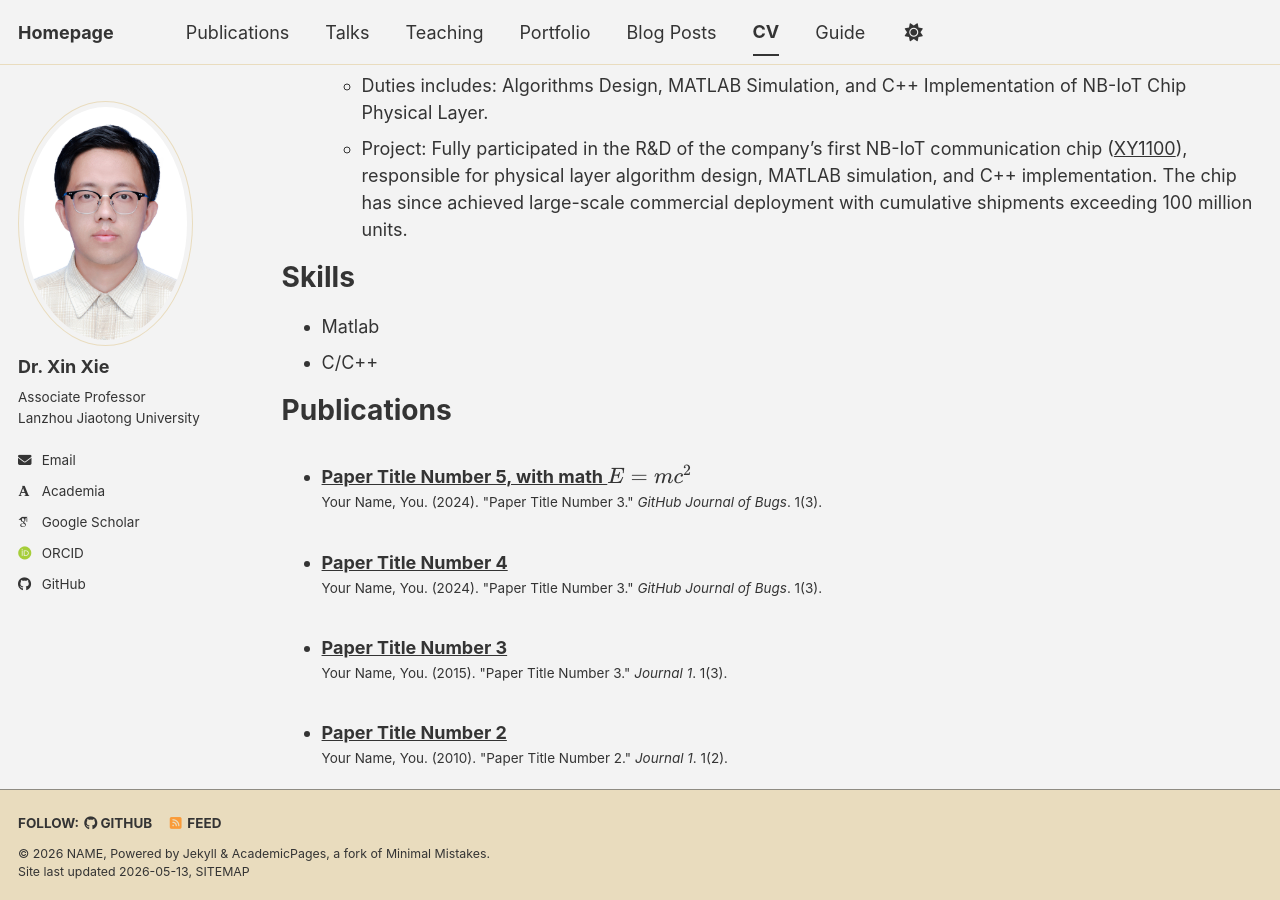
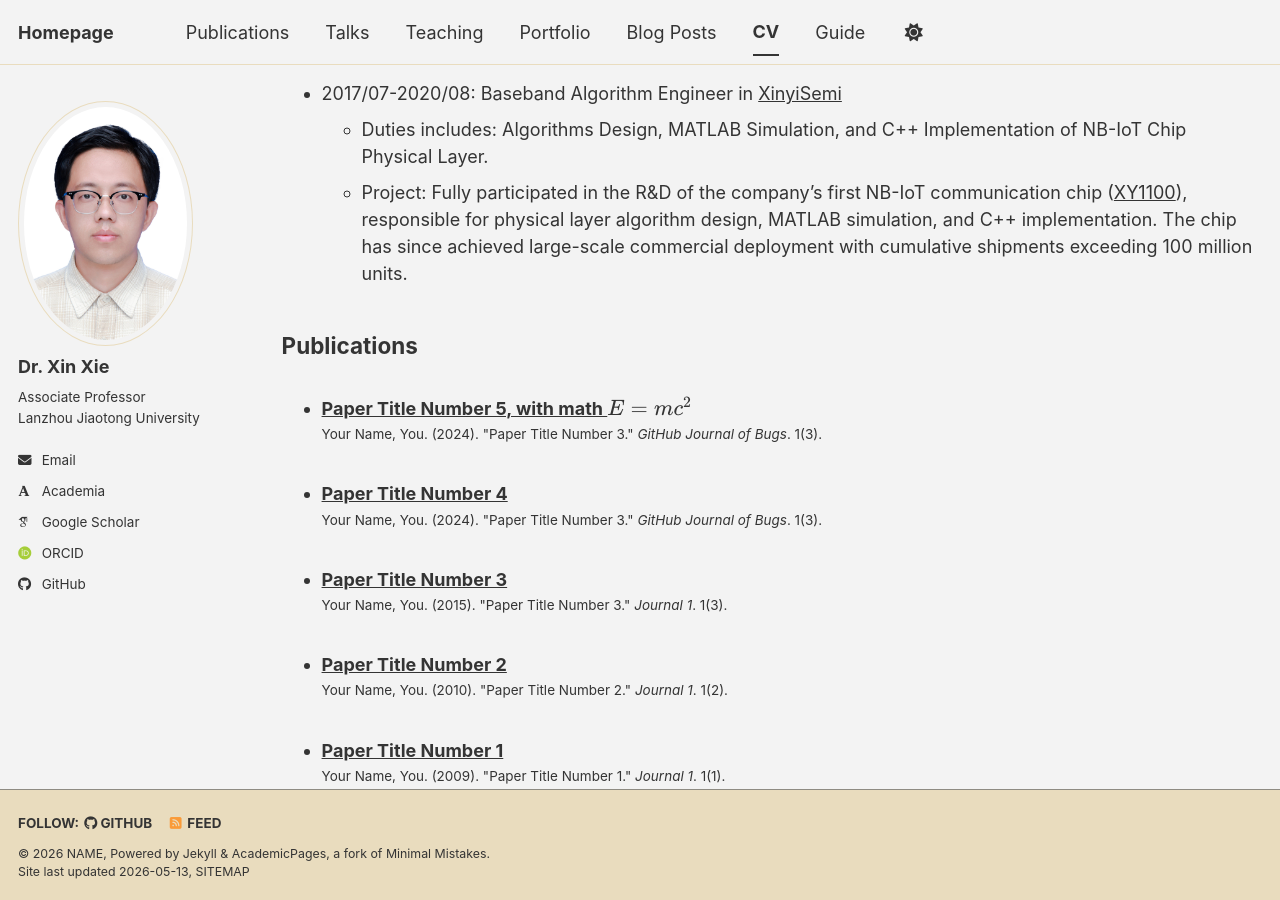
Before and after one commit to xiexin312/xiexin312.github.io, a Jekyll site: the page built from _pages/cv.md, in a window 1280 px wide and 900 px high, scrolled down 355 px. Built offline with Jekyll 4.4.1, drawn with Linux system fonts in a browser that asks for light colours; some web fonts are replaced; a script bundle is joined from its source files by our own code; library files that are not in the unit come from our copies.

Commit message:
Update cv.md

```diff
--- a/_pages/cv.md
+++ b/_pages/cv.md
@@ -9,41 +9,31 @@
 
 {% include base_path %}
 
-Education
-======
+## Education
 * Ph.D in Cyberspace Security, Shanghai Jiao Tong University, 2024/12, Supervisor: [Cunqing Hua](https://scholar.google.com/citations?user=3k3nuSoAAAAJ&hl=zh-CN)
 * M.S. in Communication and Information Systems, The University of Chinese Academy of Sciences/ShanghaiTech University, 2017/07, Supervisor: [Xiliang Luo](https://scholar.google.com/citations?user=hLj5elMAAAAJ&hl=zh-CN)
 * B.S. in Communication Engineering, Tongji University, 2014/07
 
-Work experience
-======
+## Work experience
 * 2017/07-2020/08: Baseband Algorithm Engineer in [XinyiSemi](https://www.xinyisemi.com/)
   * Duties includes: Algorithms Design, MATLAB Simulation, and C++ Implementation of NB-IoT Chip Physical Layer.
   * Project: Fully participated in the R&D of the company's first NB-IoT communication chip ([XY1100](https://www.xinyisemi.com/products/nb-iot-soc/2)), responsible for physical layer algorithm design, MATLAB simulation, and C++ implementation. The chip has since achieved large-scale commercial deployment with cumulative shipments exceeding 100 million units.
 
-Skills
-======
-* Matlab
-* C/C++
 
-Publications
-======
+## Publications
   <ul>{% for post in site.publications reversed %}
     {% include archive-single-cv.html %}
   {% endfor %}</ul>
 
-Talks
-======
+## Talks
   <ul>{% for post in site.talks reversed %}
     {% include archive-single-talk-cv.html  %}
   {% endfor %}</ul>
 
-Teaching
-======
+## Teaching
   <ul>{% for post in site.teaching reversed %}
     {% include archive-single-cv.html %}
   {% endfor %}</ul>
 
-Service and leadership
-======
+## Service and leadership
 * Currently signed in to 43 different slack teams
```
